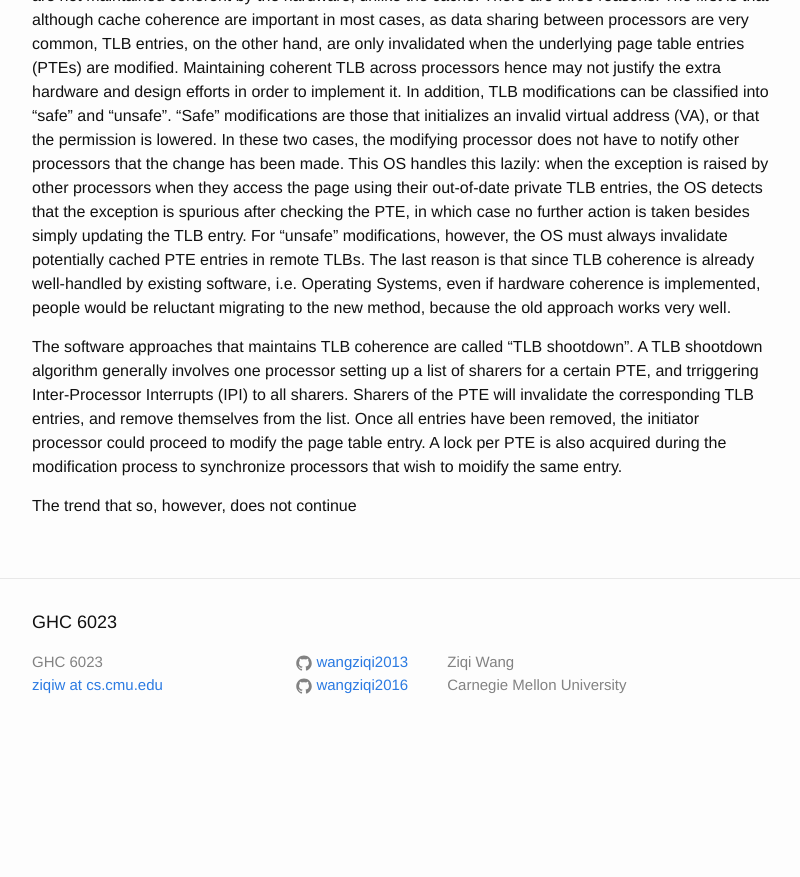
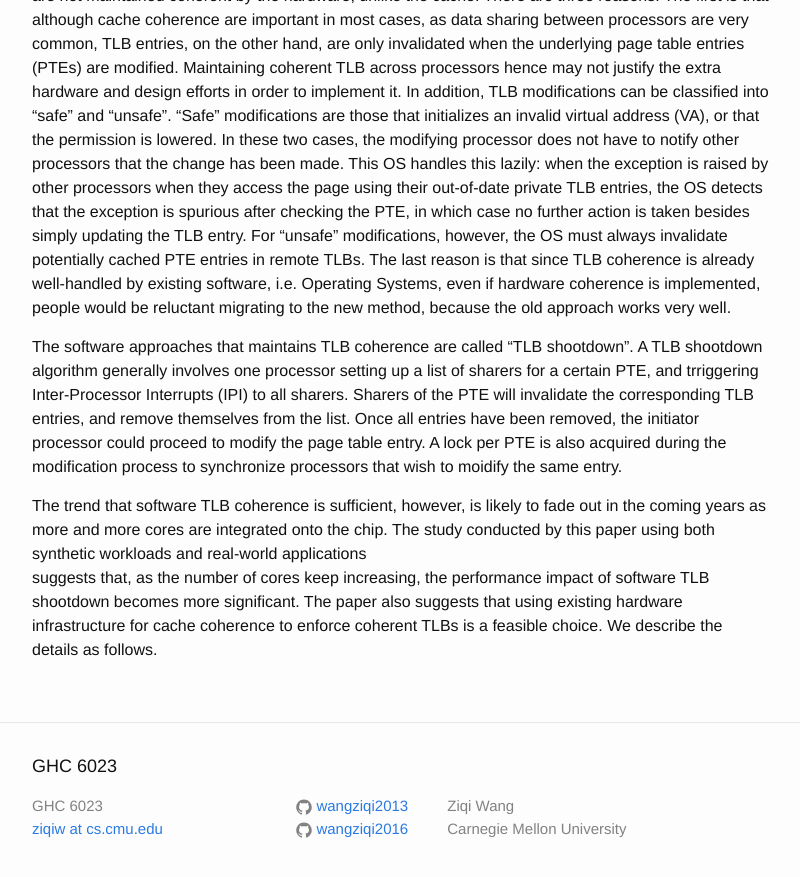
Before and after one commit to wangziqi2013/wangziqi2013.github.io, a Jekyll site: the page built from _posts/2018-12-24-unitd.markdown, in a window 1280 px wide and 900 px high, scrolled down 598 px. Shown: the top 877 px of the window, without its empty margins (238-1038 px from the left). Built offline with Jekyll 4.4.1, drawn with Linux system fonts in a browser that asks for light colours; before the commit the page ends 1354 px from its top, so only the background shows below that.

Commit message:
Adding paper's study

```diff
--- a/_posts/2018-12-24-unitd.markdown
+++ b/_posts/2018-12-24-unitd.markdown
@@ -34,4 +34,8 @@ Sharers of the PTE will invalidate the corresponding TLB entries, and remove the
 removed, the initiator processor could proceed to modify the page table entry. A lock per PTE is also acquired during
 the modification process to synchronize processors that wish to moidify the same entry.
 
-The trend that so, however, does not continue
+The trend that software TLB coherence is sufficient, however, is likely to fade out in the coming years as more and more
+cores are integrated onto the chip. The study conducted by this paper using both synthetic workloads and real-world applications
+suggests that, as the number of cores keep increasing, the performance impact of software TLB shootdown becomes more
+significant. The paper also suggests that using existing hardware infrastructure for cache coherence to enforce
+coherent TLBs is a feasible choice. We describe the details as follows.
```
